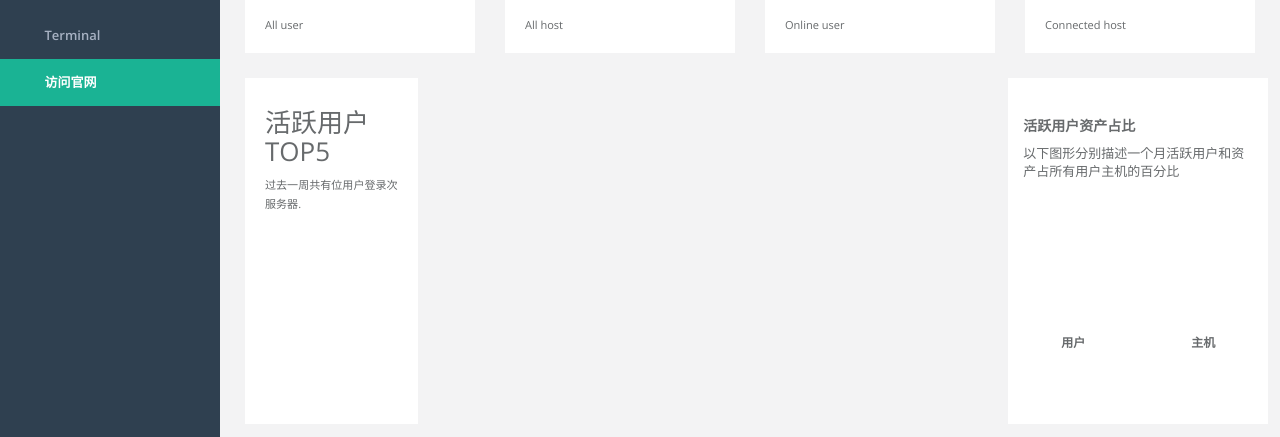
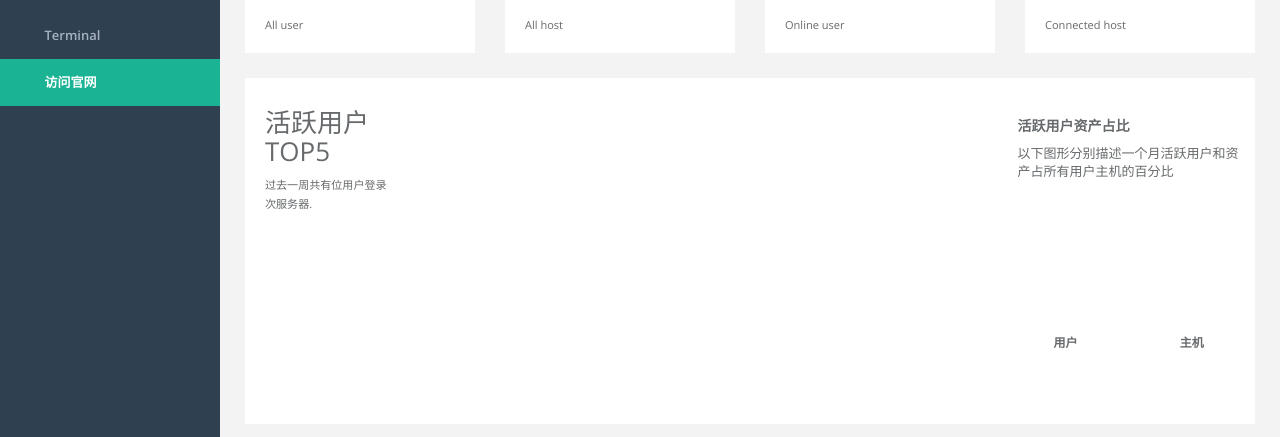
Before and after one commit to SangeCoder/EaaS, a Django app: template apps/templates/index.html in a window 1280 px wide. Shown: the part 190-627 px from the top of the page. Run offline with Django 3.2, Linux system fonts and the light colour scheme; the template is opened without the code that fills it, so the values that code supplies are empty; parts of the project's set-up code (start-up, migrations or seed data) failed here and were passed over; some libraries are stand-ins or nearby versions; some web fonts are replaced.

Commit message:
modified:   apps/templates/index.html 	modified:   logs/jumpserver.log

```diff
--- a/apps/templates/index.html
+++ b/apps/templates/index.html
@@ -54,8 +54,8 @@
             </div>
         </div>
     </div>
-    <div class="row ">
-        <div class="col-sm-2  white-bg dashboard-header" style="margin-left:15px;height: 346px">
+    <div class="row white-bg" style="margin:0 auto;height: 346px">
+        <div class="col-sm-2 dashboard-header" style="height: 346px">
             <h2>活跃用户TOP5</h2>
             <small>过去一周共有<span class="text-info">{{ user_visit_count_weekly }}</span>位用户登录<span class="text-success">{{ asset_visit_count_weekly }}</span>次服务器.</small>
             <ul class="list-group clear-list m-t">
@@ -69,8 +69,8 @@
                 {% endfor %}
             </ul>
         </div>
-        <div class="col-sm-6" id="top10" style="margin-left:35px;height: 346px;"></div>
-        <div class="col-sm-3 white-bg" id="top1" style="margin-left: 35px;height: 346px">
+        <div class="col-sm-7" id="top10" style="height: 346px;padding: 15px 0"></div>
+        <div class="col-sm-3" id="top1" style="height: 346px">
             <div class="statistic-box">
                 <h4>
                     活跃用户资产占比
```
Also changed, not shown: 1 other file.
